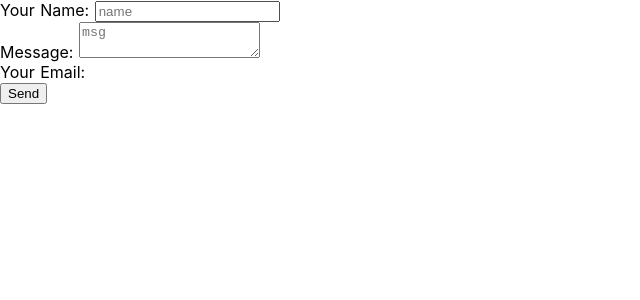
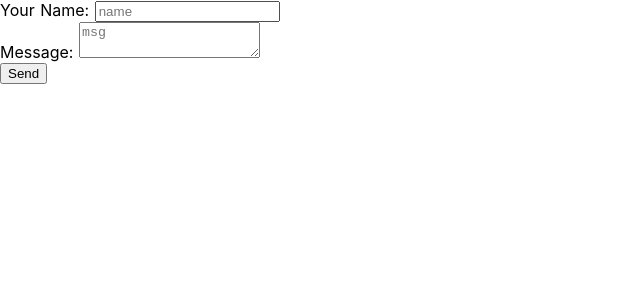
Before and after one commit to yasutomog/nuxt-sample2, a Nuxt app: page /form in a window 1280 px wide. Shown: the top 300 px of the page, without its empty margins (0-640 px from the left). Built offline with nearby package versions, Linux system fonts and the light colour scheme.

Commit message:
create form page6

```diff
--- a/src/components/Form.vue
+++ b/src/components/Form.vue
@@ -8,9 +8,7 @@
       <p>
         <label>Message: <textarea name="message" placeholder="msg"></textarea></label>
       </p>
-      <p>
-        <label>Your Email: <div data-netlify-recaptcha="true"></div></label>
-      </p>
+      <div data-netlify-recaptcha="true"></div>
       <p>
         <button type="submit">Send</button>
       </p>
```
